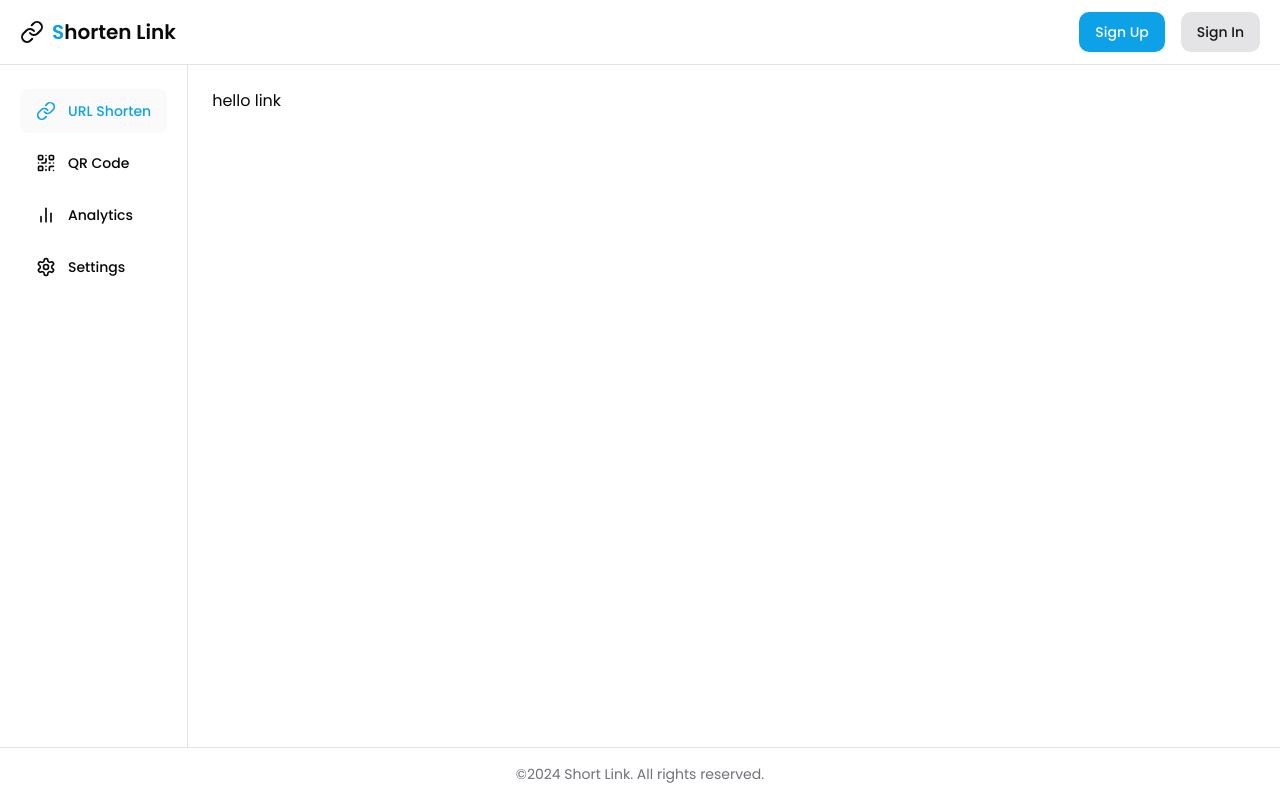
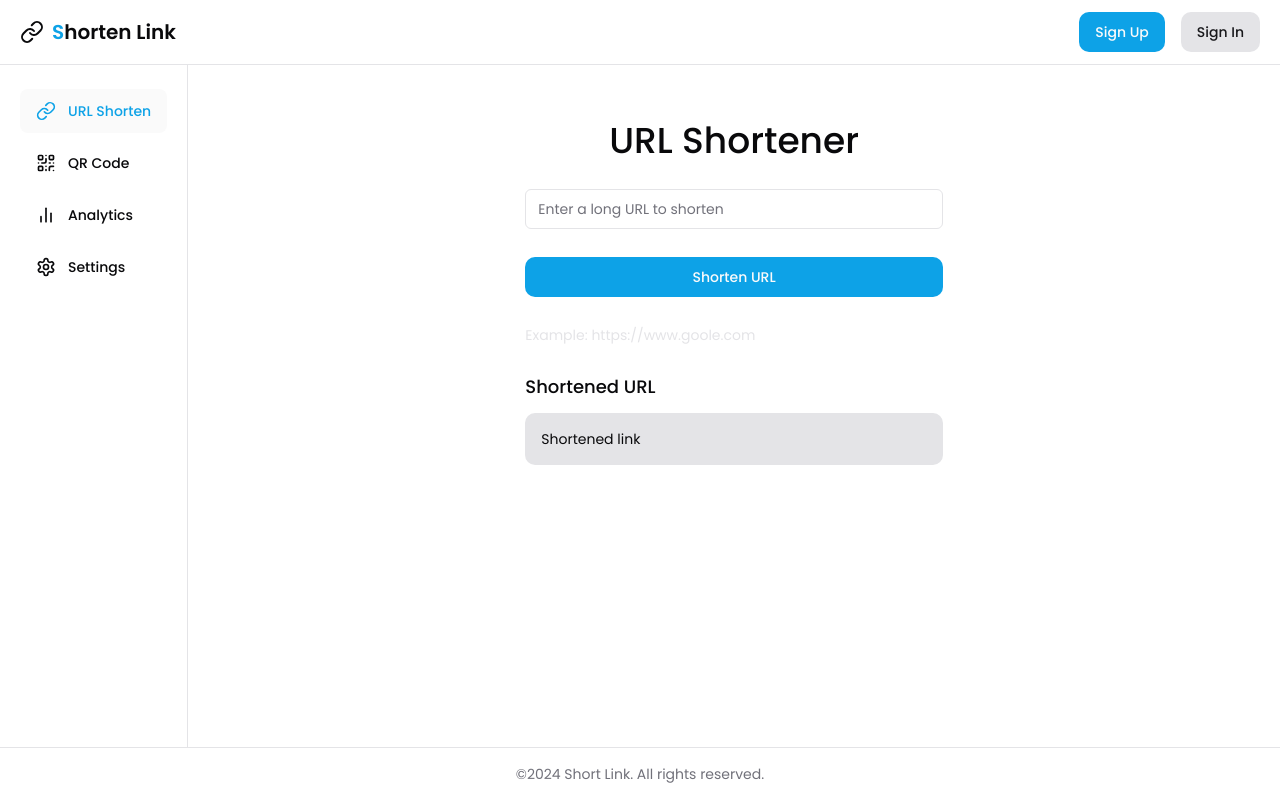
Before and after one commit to nad1011/shorten-url, a React (Vite) app in the folder shorten-url-fe/: page / in a window 1280 px wide. Built offline with nearby package versions, Linux system fonts and the light colour scheme; no server answers.

Commit message:
Add ShortenPage

```diff
--- a/shorten-url-fe/src/App.jsx
+++ b/shorten-url-fe/src/App.jsx
@@ -1,5 +1,7 @@
 import { Provider } from "react-redux";
 import { BrowserRouter, Routes, Route } from "react-router-dom";
+
+import ShortenPage from "./pages/ShortenPage";
 
 import MainLayout from "@/components/layout/MainLayout";
 import store from "@/store/index";
@@ -15,7 +17,7 @@ const App = () => {
               v7_relativeSplatPath: true,
             }}
           >
-            <Route path="/" element={<h1>hello link</h1>} />
+            <Route path="/" element={<ShortenPage />} />
             <Route path="/qr" element={<h1>hello details</h1>} />
             <Route path="/analytics" element={<h1>hello analytics</h1>} />
             <Route path="/settings" element={<h1>hello settings</h1>} />
--- /dev/null
+++ b/shorten-url-fe/src/components/common/OutputLinkBox.jsx
@@ -0,0 +1,12 @@
+const OutputLinkBox = () => {
+  return (
+    <div>
+      <h1 className="font-medium text-lg mb-3">Shortened URL</h1>
+      <div className="text-sm rounded-xl bg-secondary p-4">
+        <p>Shortened link</p>
+      </div>
+    </div>
+  );
+};
+
+export default OutputLinkBox;
--- /dev/null
+++ b/shorten-url-fe/src/pages/ShortenPage.jsx
@@ -0,0 +1,19 @@
+import Button from "@/components/common/Button";
+import Input from "@/components/common/Input";
+import OutputLinkBox from "@/components/common/OutputLinkBox";
+
+const ShortenPage = () => {
+  const placeHolderText = "Enter a long URL to shorten";
+
+  return (
+    <div className="sm:w-4/5 md:w-3/5 lg:w-2/5 mx-auto flex flex-col gap-7 mt-8">
+      <h1 className="text-center text-4xl font-medium">URL Shortener</h1>
+      <Input placeholder={placeHolderText} />
+      <Button className="w-full">Shorten URL</Button>
+      <p className="text-secondary text-sm">Example: https://www.goole.com</p>
+      <OutputLinkBox />
+    </div>
+  );
+};
+
+export default ShortenPage;
```
